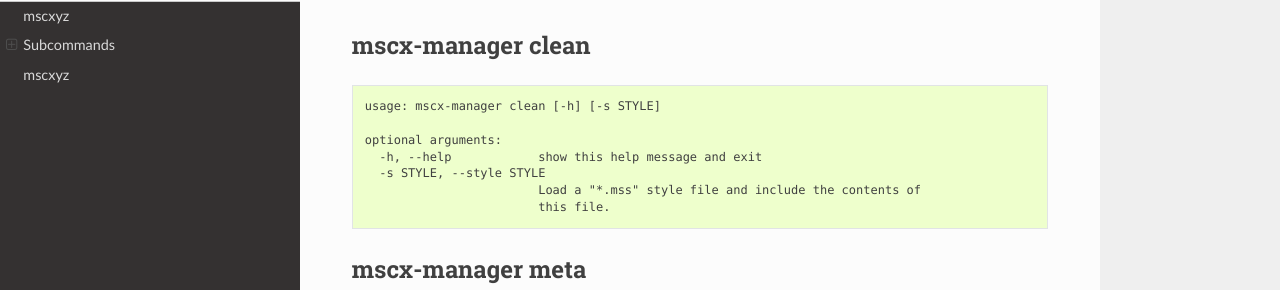
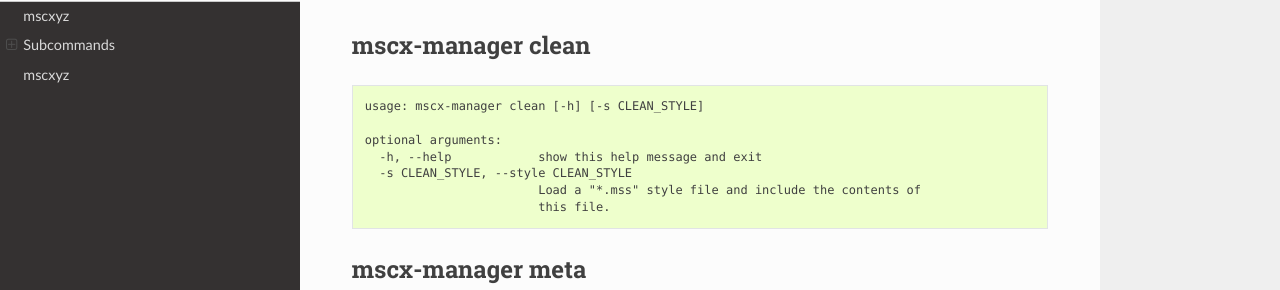
Before and after one commit to Josef-Friedrich/mscxyz, a Sphinx documentation site: the page built from doc/source/cli.rst, in a window 1280 px wide and 1400 px high, scrolled down 998 px. Shown: the part 161-451 px from the top of the window. Built offline with Sphinx 7.4.7 and the Read the Docs theme 2.0.0, drawn with Linux system fonts in a browser that asks for light colours; some of the changed text lies outside the part shown.

Commit message:
Refactor the args

```diff
--- a/doc/source/cli.rst
+++ b/doc/source/cli.rst
@@ -67,11 +67,11 @@ mscx-manager clean
 
 .. code-block:: text
 
-  usage: mscx-manager clean [-h] [-s STYLE]
+  usage: mscx-manager clean [-h] [-s CLEAN_STYLE]
 
   optional arguments:
     -h, --help            show this help message and exit
-    -s STYLE, --style STYLE
+    -s CLEAN_STYLE, --style CLEAN_STYLE
                           Load a "*.mss" style file and include the contents of
                           this file.
 
@@ -161,7 +161,8 @@ mscx-manager meta
   optional arguments:
     -h, --help            show this help message and exit
     -c META_CLEAN, --clean META_CLEAN
-                          Possible values: „all“ or „field_one,field_two“.
+                          Clean the meta data fields. Possible values: „all“ or
+                          „field_one,field_two“.
     -d SOURCE_FIELD FORMAT_STRING, --distribute-fields SOURCE_FIELD FORMAT_STRING
                           Distribute a source field to target fields applying a
                           format string on the source field.
```
Also changed, not shown: README.rst (+4 -3 lines), mscxyz/__init__.py (+5 -4 lines), 1 other file.
